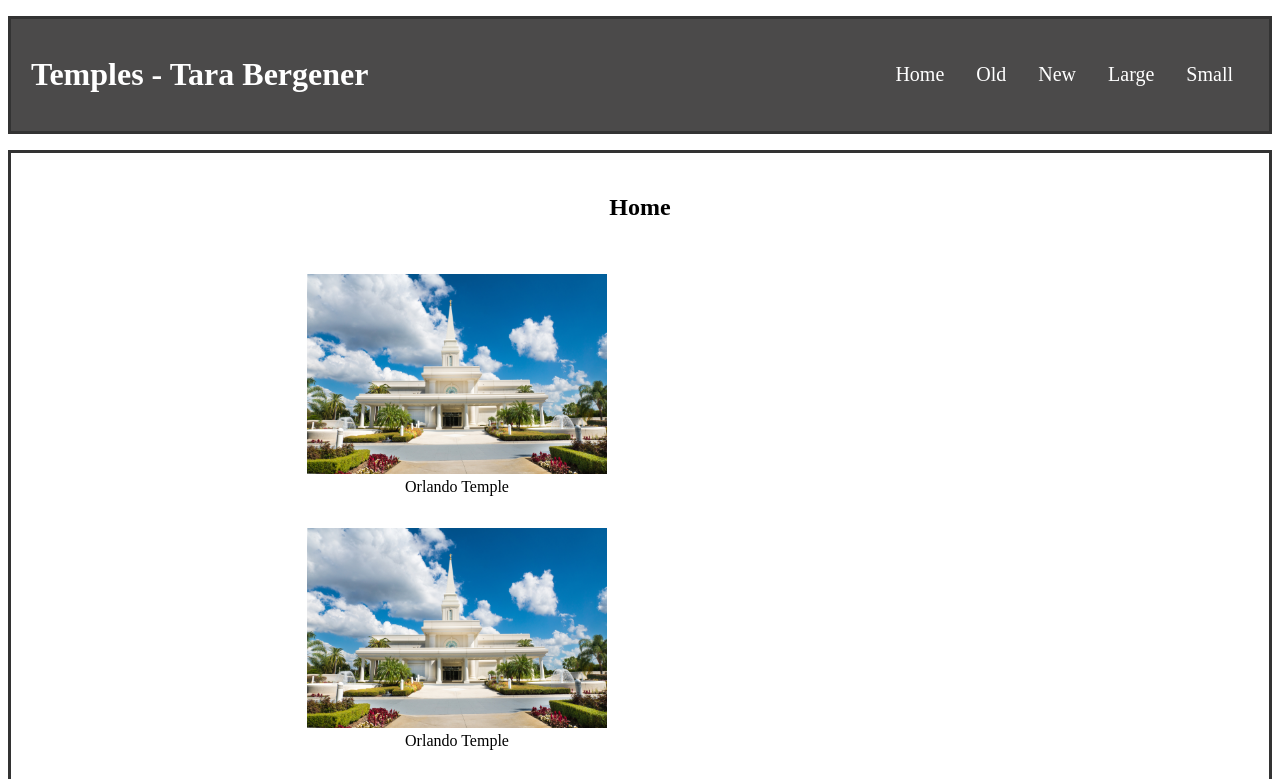
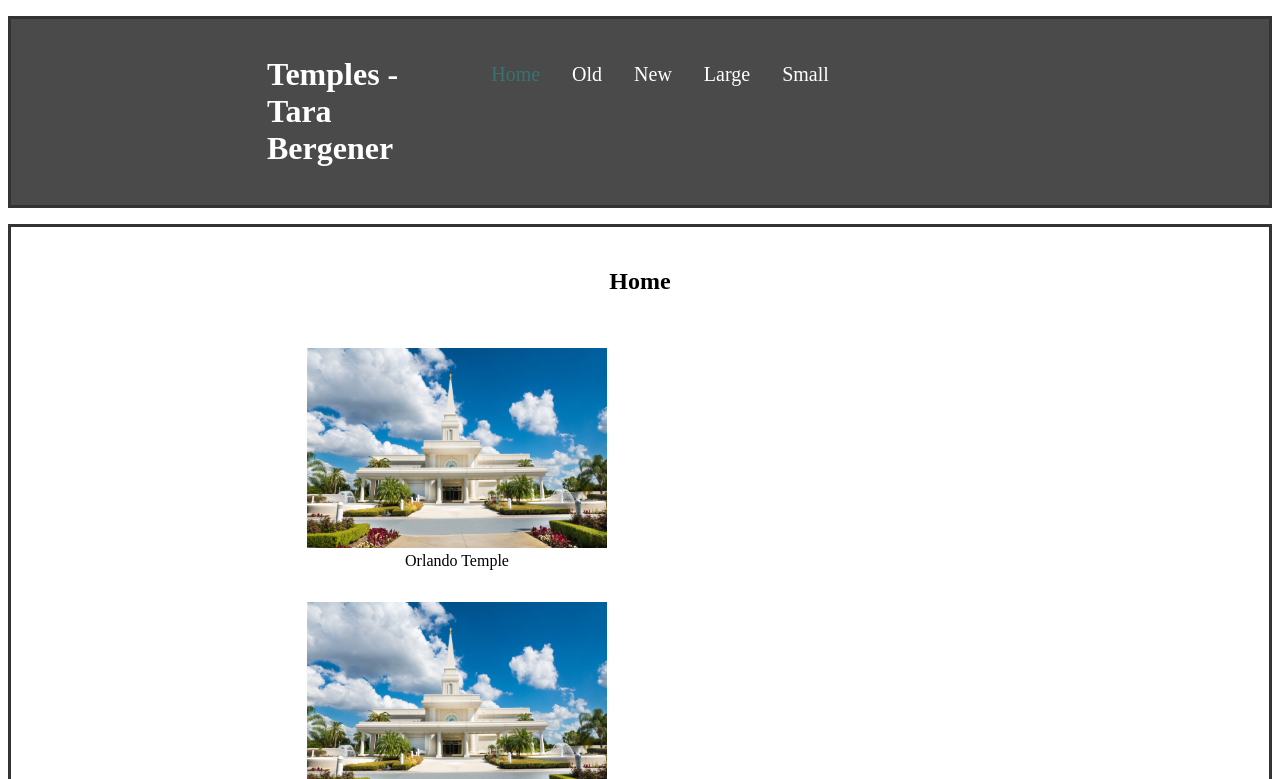
Before and after one commit to tarabergener/wdd131, a plain HTML site: page temples.html in a window 1280 px wide. In both pictures the pointer is over the link "Home". Shown: the top 779 px of the page. Drawn offline with Linux system fonts and the light colour scheme.

Commit message:
hover effect

```diff
--- a/styles/temples-large.css
+++ b/styles/temples-large.css
@@ -30,6 +30,11 @@
 
     nav {
         background-color: #4b4a4a;
+    }
+
+    .navmenu a:hover{
+        color: rgba(47, 134, 134, 0.664)
+        }
     }
 
     .navmenu li {
```
